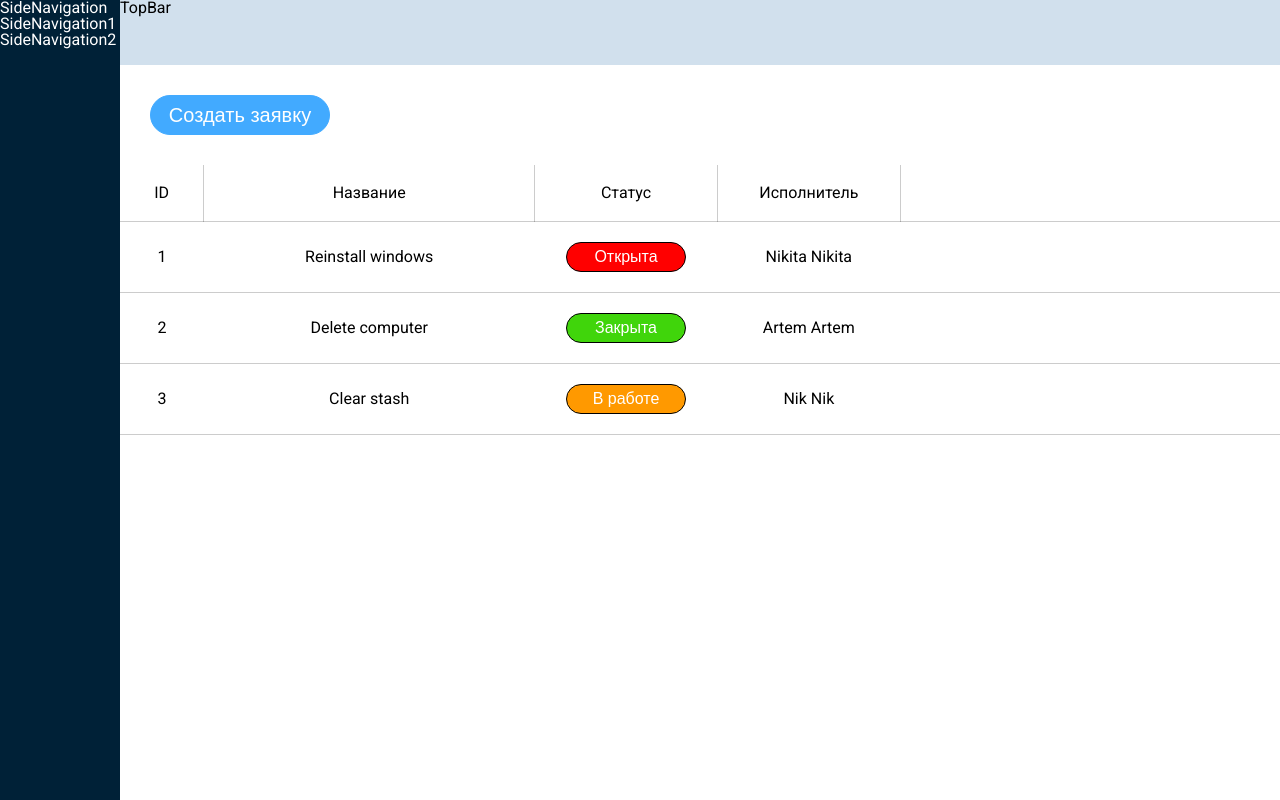
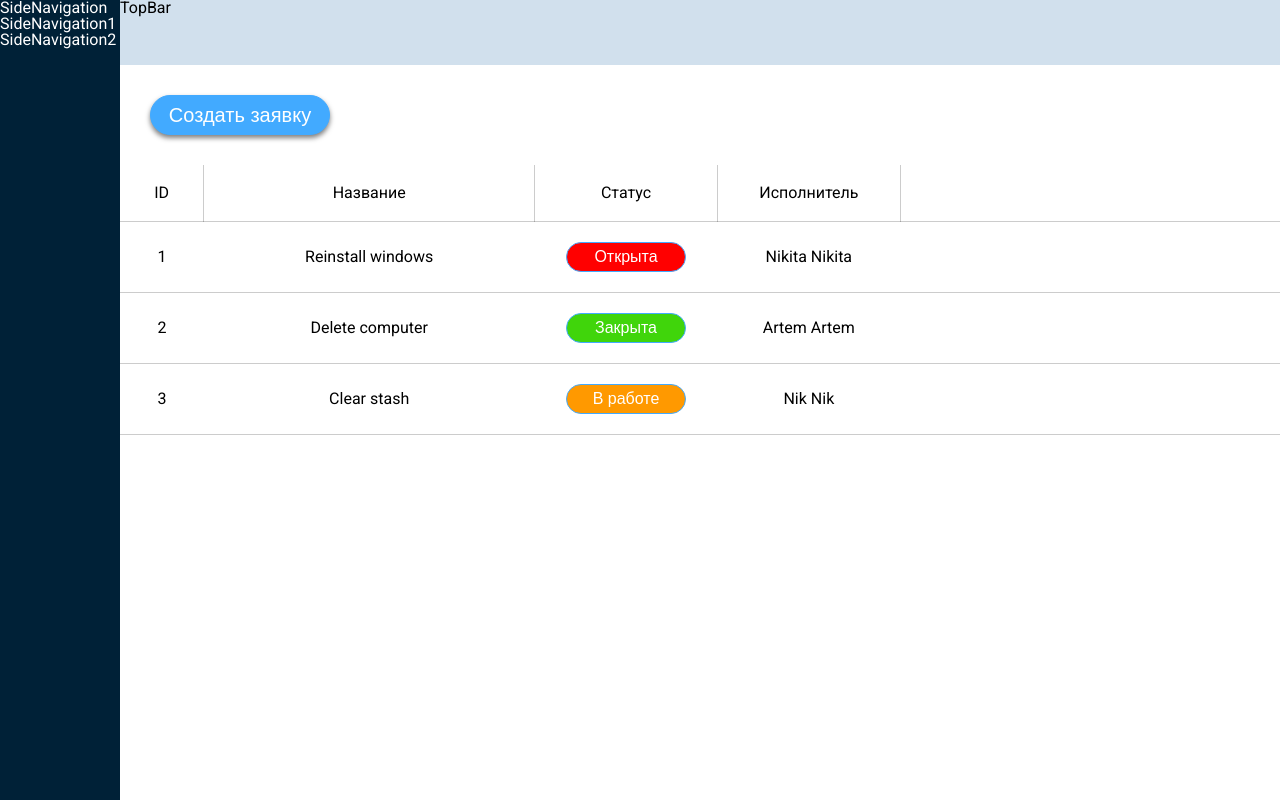
Before and after one commit to Giiill/Service-Desk, a Next.js app: page / in a window 1280 px wide. Built offline with nearby package versions, Linux system fonts and the light colour scheme; data requests are answered from the project's data file.

Commit message:
[style]: add some styles

```diff
--- a/src/app/components/ApplicationsList/Applications/styles.css
+++ b/src/app/components/ApplicationsList/Applications/styles.css
@@ -1,5 +1,5 @@
 .app-status {
-    border: 1px solid #000;
+    border: 1px solid #42AAFF;
     height: 30px;
     width: 120px;
     border-radius: 50px;
@@ -9,7 +9,7 @@
 }
 
 .app-status__inwork {
-    border: 1px solid #000;
+    border: 1px solid #42AAFF;
     height: 30px;
     width: 120px;
     border-radius: 50px;
@@ -19,7 +19,7 @@
 }
 
 .app-status__done {
-    border: 1px solid #000;
+    border: 1px solid #42AAFF;
     height: 30px;
     width: 120px;
     border-radius: 50px;
--- a/src/app/components/ApplicationsList/styles.css
+++ b/src/app/components/ApplicationsList/styles.css
@@ -10,6 +10,7 @@
     width: 180px;
     border: #42AAFF 1px solid;
     border-radius: 100px;
+    box-shadow: 0px 3px 5px 0px rgba(0, 0, 0, 0.5)
 }
 
 table {
```
